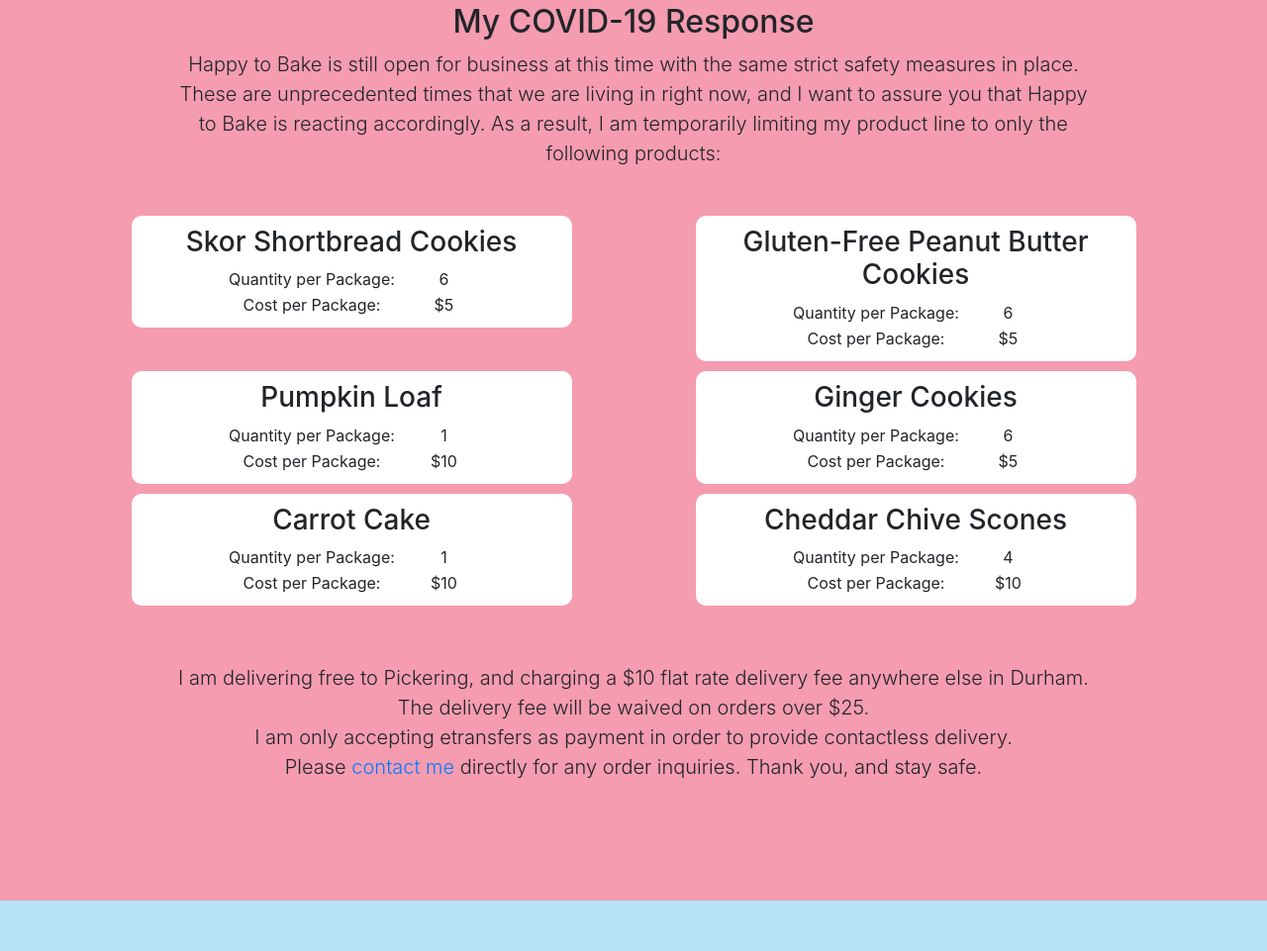
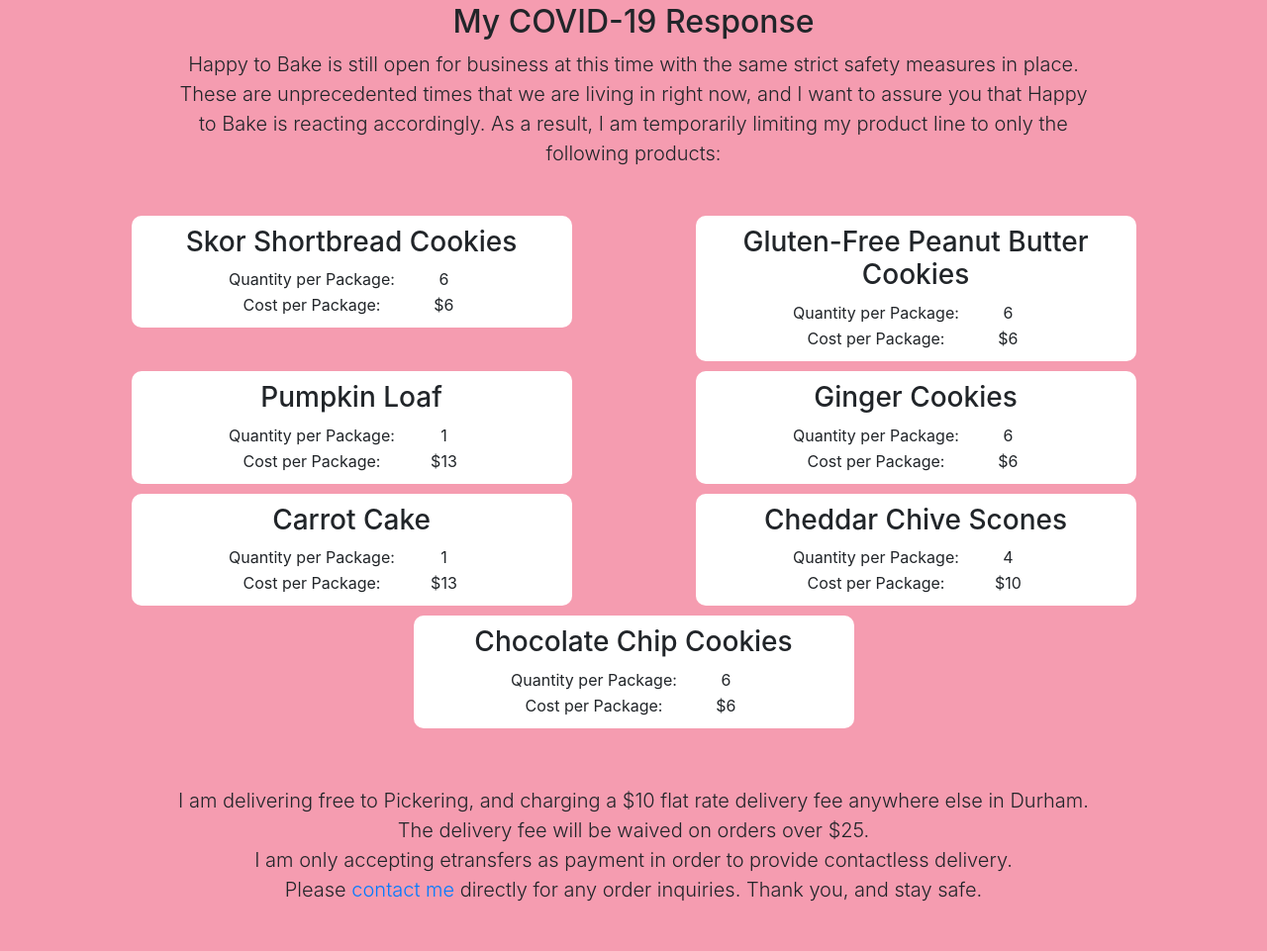
Before and after one commit to matthergott/happytobake, a website with bundled scripts: page index.html in a window 1280 px wide. Shown: the part 1439-2400 px from the top of the page at 99% size. Built offline with nearby package versions, Linux system fonts and the light colour scheme; a web font is replaced by a local one.

Commit message:
Update pricing

```diff
--- a/index.html
+++ b/index.html
@@ -127,7 +127,7 @@
                 </tr>
                 <tr>
                   <td>Cost per Package:</td>
-                  <td>$5</td>
+                  <td>$6</td>
                 </tr>
                 </tbody>
               </table>
@@ -145,7 +145,7 @@
                 </tr>
                 <tr>
                   <td>Cost per Package:</td>
-                  <td>$5</td>
+                  <td>$6</td>
                 </tr>
                 </tbody>
               </table>
@@ -166,7 +166,7 @@
                 </tr>
                 <tr>
                   <td>Cost per Package:</td>
-                  <td>$10</td>
+                  <td>$13</td>
                 </tr>
                 </tbody>
               </table>
@@ -184,7 +184,7 @@
                 </tr>
                 <tr>
                   <td>Cost per Package:</td>
-                  <td>$5</td>
+                  <td>$6</td>
                 </tr>
                 </tbody>
               </table>
@@ -205,7 +205,7 @@
                 </tr>
                 <tr>
                   <td>Cost per Package:</td>
-                  <td>$10</td>
+                  <td>$13</td>
                 </tr>
                 </tbody>
               </table>
@@ -228,6 +228,26 @@
                 </tbody>
               </table>
               <!--              <img class="covid-tile-thumbnail" src="img/covid-tile-thumbnails/cheddar-chive-scones.jpg" alt="Cheddar & Chive Scones">-->
+            </div>
+          </div>
+        </div>
+        <!-- Chocolate Chip Cookies -->
+        <div class="row">
+          <div class="col-lg-5 mx-auto">
+            <div class="covid-tile">
+              <h3>Chocolate Chip Cookies</h3>
+              <table>
+                <tbody>
+                <tr>
+                  <td>Quantity per Package:</td>
+                  <td>6</td>
+                </tr>
+                <tr>
+                  <td>Cost per Package:</td>
+                  <td>$6</td>
+                </tr>
+                </tbody>
+              </table>
             </div>
           </div>
         </div>
@@ -387,7 +407,8 @@
     <!-- Disclaimer -->
     <section class="content-section disclaimer bg-orange" id="disclaimer">
       <div class="container">
-        <h6 class="font-red" style="margin-bottom: 0">* Gluten-free options available *</h6>
+        <h6 class="font-red" style="margin-bottom: 0">* Please note that while gluten-free options are available, my
+          kitchen is not Canadian Celiac Association-certified gluten-free *</h6>
         <h6 class="font-red" style="margin-bottom: 0">* Products not made in a nut-free facility *</h6>
       </div>
     </section>
```
